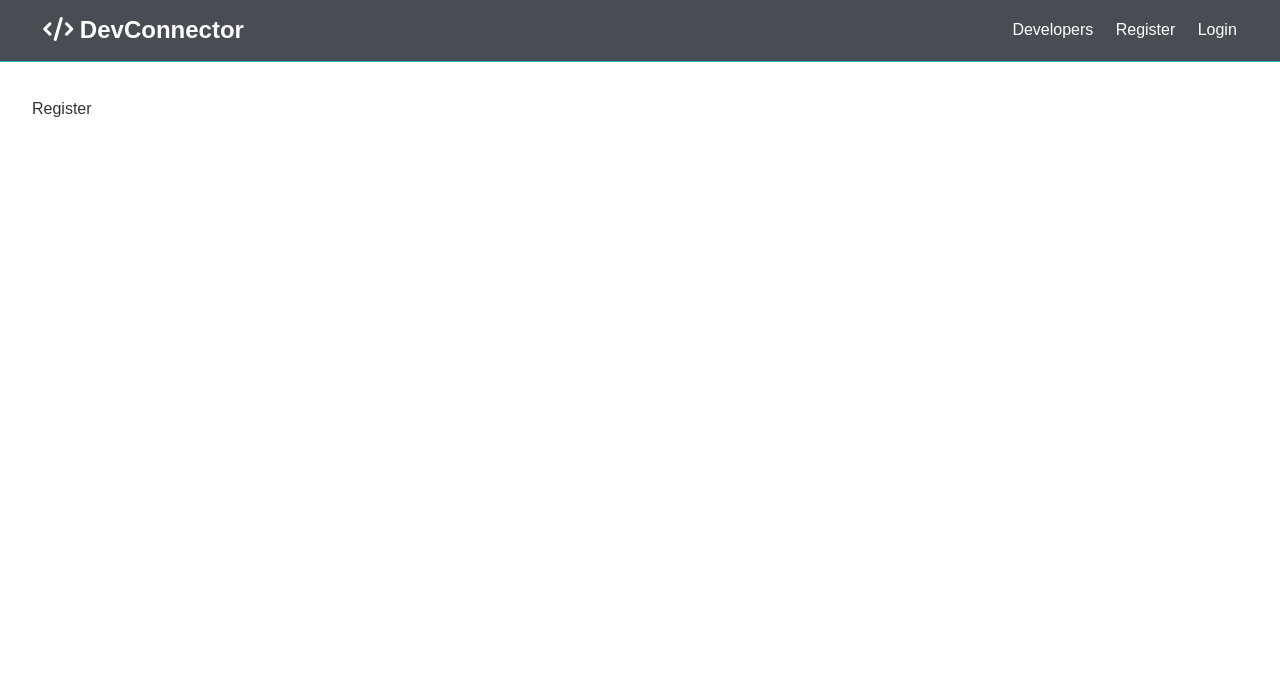
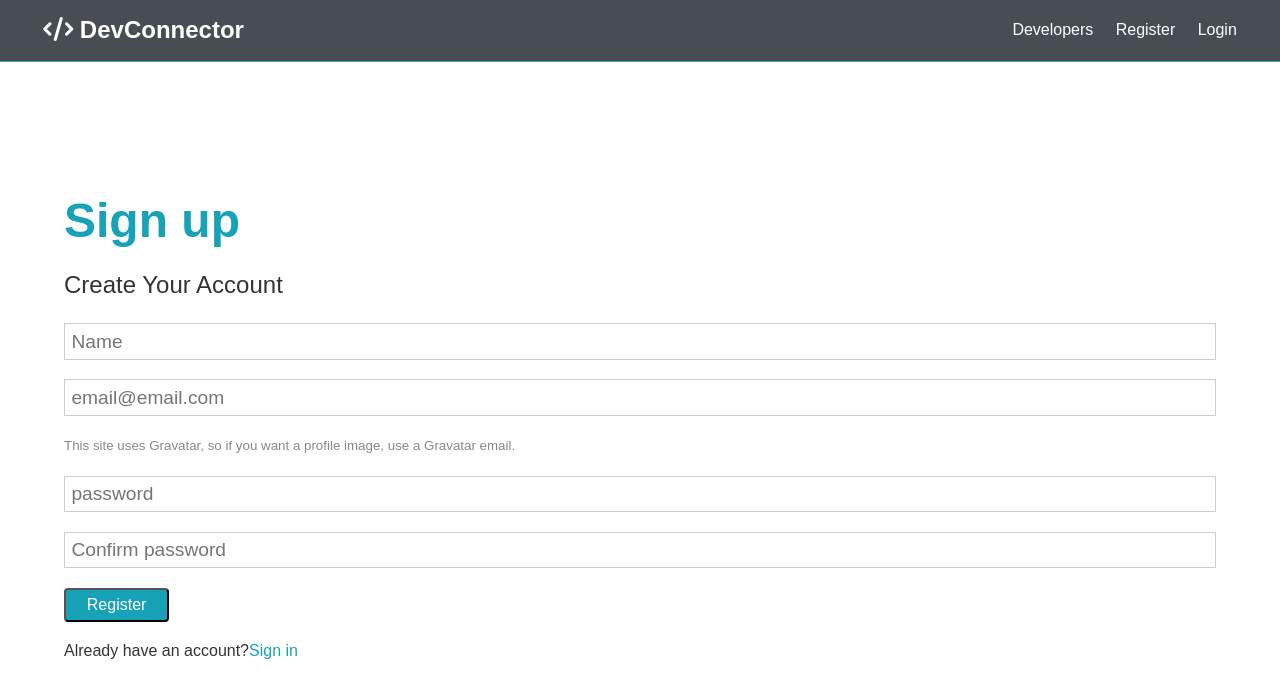
Before and after one commit to PatrickBoyn/devConnector, a React (Create React App) app in the folder client/: page /register in a window 1280 px wide. Shown: the top 698 px of the page. Built offline with nearby package versions, Linux system fonts and the light colour scheme.

Commit message:
Set up the logic and the jsx for the form.

```diff
--- a/client/src/components/auth/Register.js
+++ b/client/src/components/auth/Register.js
@@ -1,5 +1,75 @@
-import React from 'react';
+import React, { useState } from 'react';
 
 export const Register = () => {
-  return <div>Register</div>;
+  const [formData, setFormData] = useState({
+    name: '',
+    email: '',
+    password: '',
+    passwordConformation: ''
+  });
+
+  const { name, email, password, passwordConformation } = formData;
+
+  const onChange = e =>
+    setFormData({ ...formData, [e.target.name]: e.target.value });
+
+  return (
+    <section className='container'>
+      <h1 className='large text-primary'>Sign up</h1>
+      <p className='lead'>
+        <i className='fas-fa-user'></i>
+        Create Your Account
+      </p>
+      <form action='dashboard.html' className='form'>
+        <div className='form-group'>
+          <input
+            type='text'
+            placeholder='Name'
+            name='name'
+            value={name}
+            onChange={e => onChange(e)}
+            required
+          />
+        </div>
+        <div className='form-group'>
+          <input
+            type='email'
+            placeholder='email@email.com'
+            name='email'
+            value={email}
+            onChange={e => onChange(e)}
+          />
+        </div>
+        <small className='form-text'>
+          This site uses Gravatar, so if you want a profile image, use a
+          Gravatar email.
+        </small>
+        <div className='form-group'>
+          <input
+            type='password'
+            name='password'
+            placeholder='password'
+            value={password}
+            onChange={e => onChange(e)}
+            minLength='6'
+          />
+        </div>
+        <div className='form-group'>
+          <input
+            type='password'
+            name='passwordConfirmation'
+            value={passwordConformation}
+            placeholder='Confirm password'
+            onChange={e => onChange(e)}
+            minLength='6'
+          />
+        </div>
+        <input type='submit' value='Register' className='btn btn-primary' />
+      </form>
+      <p className='my-1'>
+        Already have an account?
+        <a href='login.html'>Sign in</a>
+      </p>
+    </section>
+  );
 };
```
